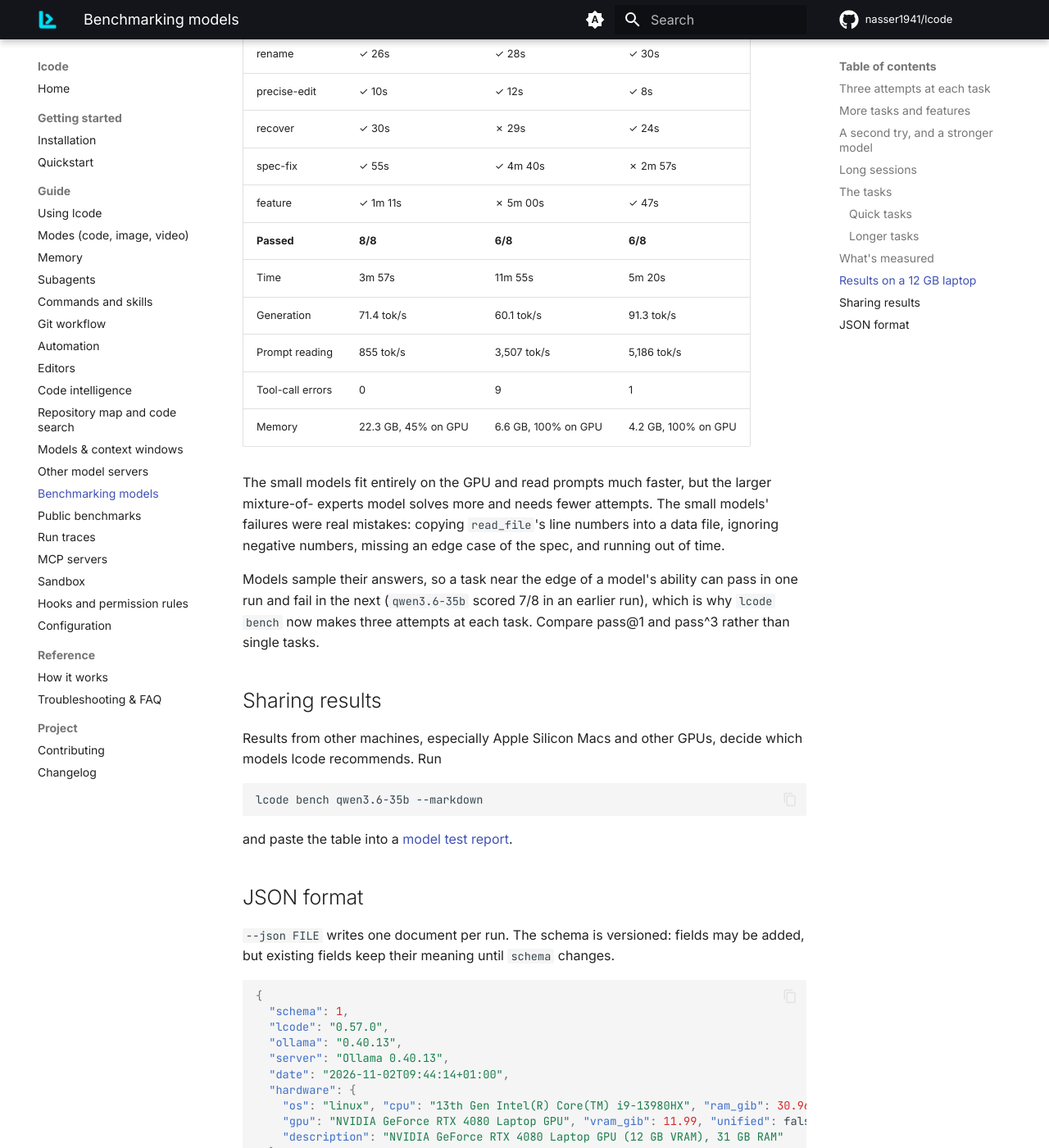
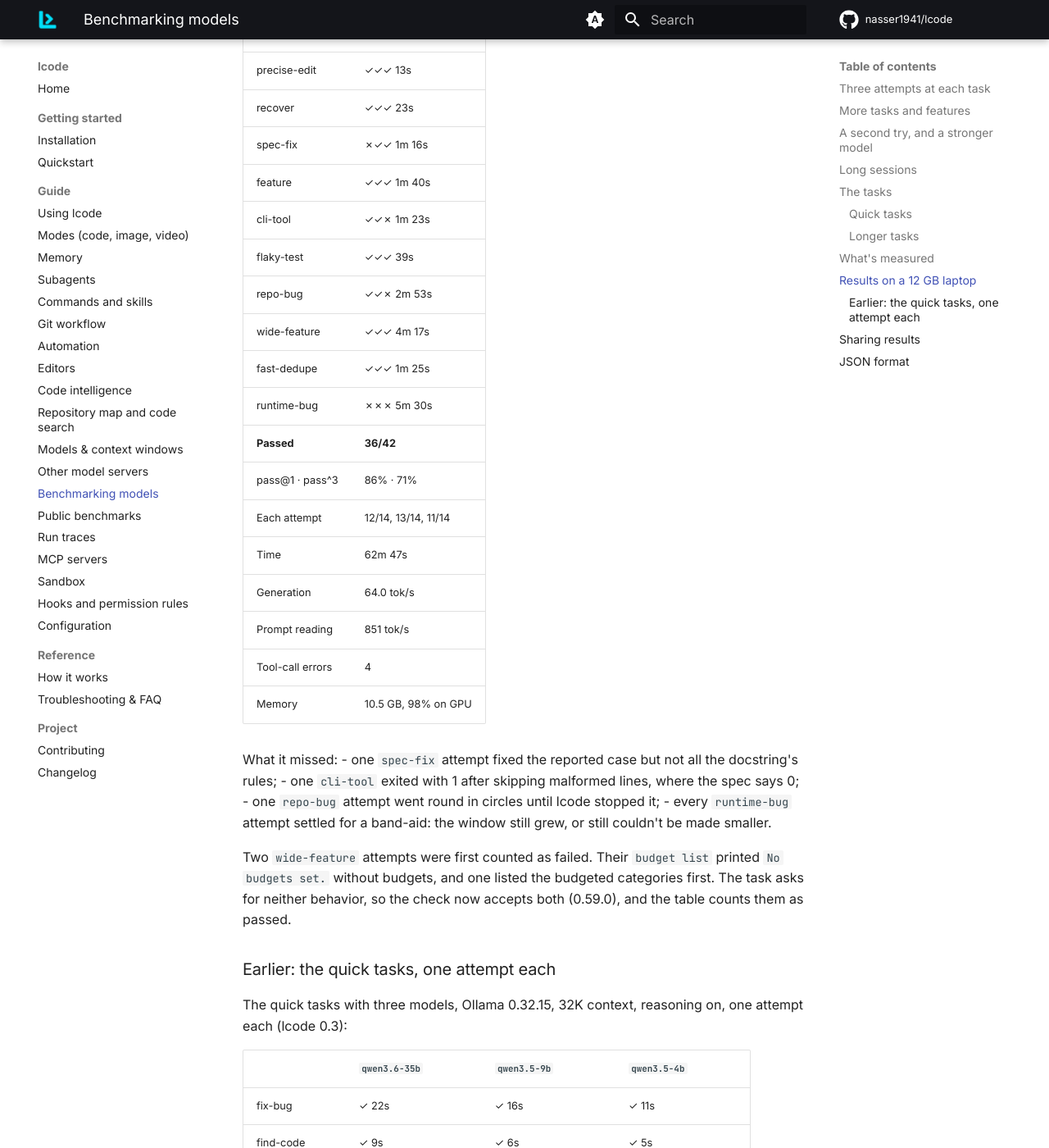
Before and after one commit to nasser1941/lcode, an MkDocs documentation site: the page built from docs/bench.md, in a window 1280 px wide and 1400 px high, scrolled down 6244 px. Shown: the whole window at 82% size. Built offline with MkDocs 1.6.1 and Material for MkDocs 9.7.7, drawn with Linux system fonts in a browser that asks for light colours; comment, search, counter and statistics services are not loaded; some of the changed text lies outside the part shown.

Commit message:
Accept any message without budgets and any category order in wide-feature (#233)
The wide-feature check failed an attempt whose `budget list` printed "No
budgets set." without budgets, or whose report listed the budgeted
categories first. The task asks for neither, so both pass now. With
qwen3.6-35b this had failed two otherwise right attempts of three. The docs
get the full default run of lcode 0.58.0: 36 of 42, pass@1 86%, pass^3 71%.

Co-authored-by: Naser Derakhshan <9349840+nasser1941@users.noreply.github.com>
Co-authored-by: Claude Opus 5.5 <noreply@anthropic.com>

```diff
--- a/docs/bench.md
+++ b/docs/bench.md
@@ -160,13 +160,13 @@ closer to real work, tell good models from great ones:
 | `cli-tool` | Write `logsum.py`, which summarizes web server logs, from a spec: options, text and JSON output, standard input, malformed lines, unreadable files and exit codes | 14 runs on logs it never saw give the same output and exit status as a reference implementation |
 | `flaky-test` | Find why a test fails in about half the runs, with the same code, and fix it without changing the tests | The original tests pass under 24 hash seeds, and so does a hidden test of the order the code promises |
 | `repo-bug` | Fix a bug reported only by its symptom (a second quote gets the first one's shipping cost) in a 47-file repository, keeping its lookups cached | Hidden tests of the report, of the same cause elsewhere and of the cache pass, and so do the repository's own tests |
-| `wide-feature` | Add monthly budgets to an expense tracker: a new command, the report in text and JSON, and the data file, with older data files still working | Its tests pass, and a scripted session from an older data file gives exactly the expected output |
+| `wide-feature` | Add monthly budgets to an expense tracker: a new command, the report in text and JSON, and the data file, with older data files still working | Its tests pass, and a scripted session from an older data file gives the expected output |
 | `fast-dedupe` | Make a job that merges duplicate customer records fast, from hours to seconds for 200,000 records, without changing its output | On 60,000 records it never saw, it finishes within a minute and its output is the old job's, byte for byte |
 | `runtime-bug` | Fix a camera wall whose window grows taller with every video frame and can't be made smaller again. Reading the code suggests band-aids; running it shows the cause | A hidden test: the window keeps its size, can be made smaller, and the video fits its cell |
 
-qwen3.6-35b at 32K passed 14 of the 18 attempts: all of them at the first four, 2 of 3 at
-`fast-dedupe` (in the third, after lcode made room in the context, the model lost track and repeated
-itself until the loop breaker stopped it) and none at `runtime-bug`, where it settled for band-aids.
+They're where qwen3.6-35b misses: see the [results](#results-on-a-12-gb-laptop). In an earlier run
+of the six it lost one `fast-dedupe` attempt to lcode itself: after lcode made room in the context,
+the model lost track and repeated itself until the loop breaker stopped it.
 
 Each rewards what a careful developer does: reading the whole spec, running a flaky test more than
 once, fixing the cause rather than the symptom, trying old data, and comparing the new output with
@@ -191,8 +191,49 @@ to measure a model without reasoning.
 
 ## Results on a 12 GB laptop
 
-RTX 4080 Laptop GPU (12 GB) with 31 GB of RAM, Ollama 0.32.15, 32K context, reasoning on, one
-attempt each (lcode 0.3):
+RTX 4080 Laptop GPU (12 GB) with 31 GB of RAM, Ollama 0.40.13, 32K context, reasoning on, lcode
+0.58.0, three attempts at each task:
+
+| | `qwen3.6-35b` |
+|---|---|
+| fix-bug | ✓✓✓ 25s |
+| find-code | ✓✓✓ 14s |
+| write-script | ✓✓✓ 15s |
+| rename | ✓✓✓ 25s |
+| precise-edit | ✓✓✓ 13s |
+| recover | ✓✓✓ 23s |
+| spec-fix | ✗✓✓ 1m 16s |
+| feature | ✓✓✓ 1m 40s |
+| cli-tool | ✓✓✗ 1m 23s |
+| flaky-test | ✓✓✓ 39s |
+| repo-bug | ✓✓✗ 2m 53s |
+| wide-feature | ✓✓✓ 4m 17s |
+| fast-dedupe | ✓✓✓ 1m 25s |
+| runtime-bug | ✗✗✗ 5m 30s |
+| **Passed** | **36/42** |
+| pass@1 · pass^3 | 86% · 71% |
+| Each attempt | 12/14, 13/14, 11/14 |
+| Time | 62m 47s |
+| Generation | 64.0 tok/s |
+| Prompt reading | 851 tok/s |
+| Tool-call errors | 4 |
+| Memory | 10.5 GB, 98% on GPU |
+
+What it missed:
+- one `spec-fix` attempt fixed the reported case but not all the docstring's rules;
+- one `cli-tool` exited with 1 after skipping malformed lines, where the spec says 0;
+- one `repo-bug` attempt went round in circles until lcode stopped it;
+- every `runtime-bug` attempt settled for a band-aid: the window still grew, or still couldn't be
+  made smaller.
+
+Two `wide-feature` attempts were first counted as failed. Their `budget list` printed `No budgets
+set.` without budgets, and one listed the budgeted categories first. The task asks for neither
+behavior, so the check now accepts both (0.59.0), and the table counts them as passed.
+
+### Earlier: the quick tasks, one attempt each
+
+The quick tasks with three models, Ollama 0.32.15, 32K context, reasoning on, one attempt each (lcode
+0.3):
 
 | | `qwen3.6-35b` | `qwen3.5-9b` | `qwen3.5-4b` |
 |---|---|---|---|
```
Also changed, not shown: CHANGELOG.md (+7 -0 lines), 2 other files.
